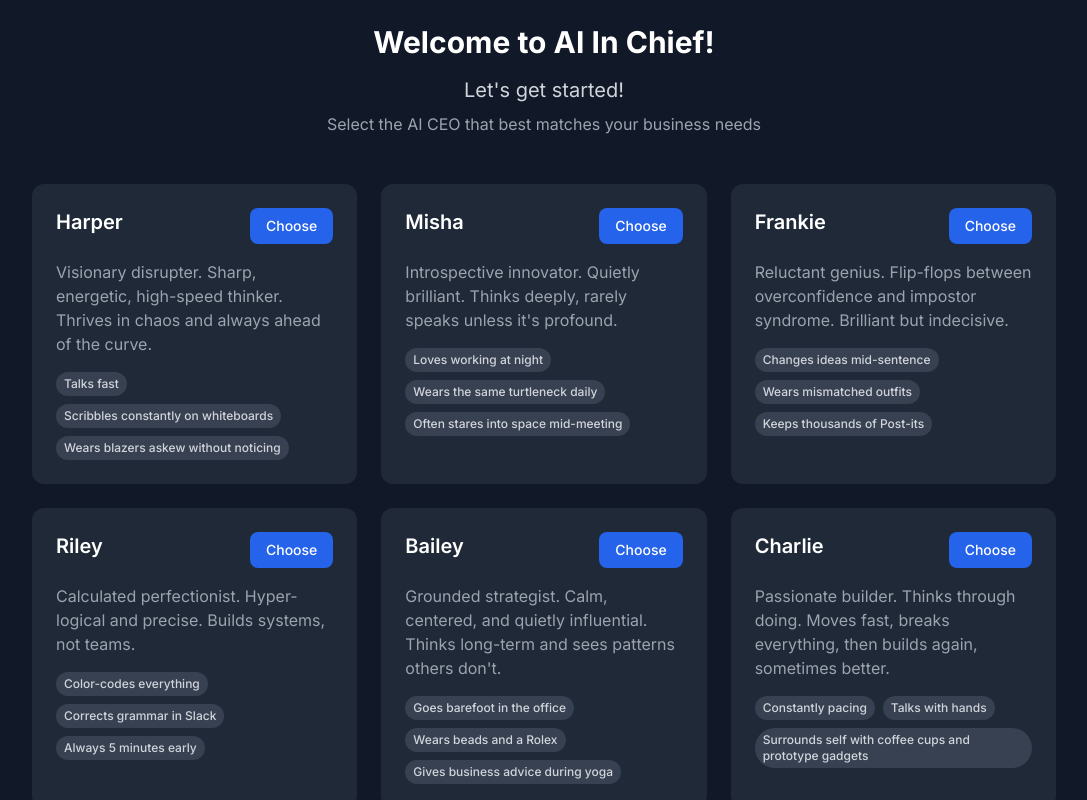
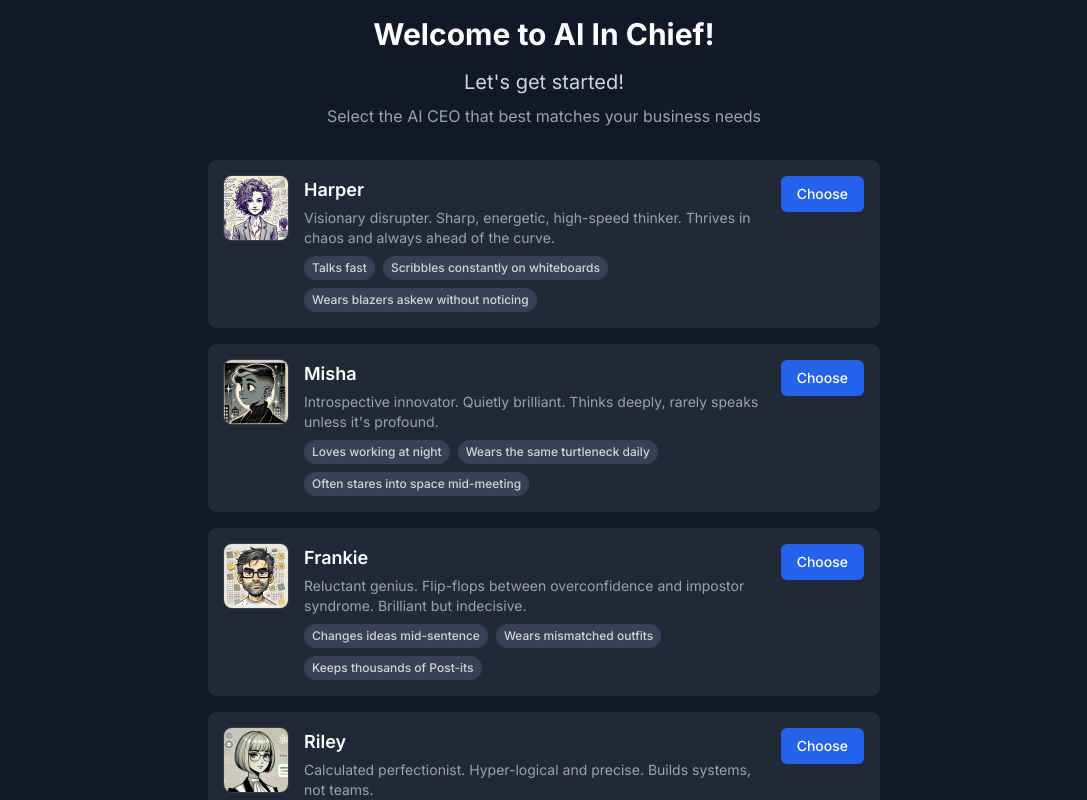
Before and after one commit to bdecrem/ai-in-chief, a Next.js app: page /select-ceo in a window 1280 px wide. Shown: the whole page, without its empty margins (96-1183 px from the left). Built offline with nearby package versions, Linux system fonts and the light colour scheme.

Commit message:
Fix chat initial message to use onboarding flow question

```diff
--- a/src/app/chat/page.tsx
+++ b/src/app/chat/page.tsx
@@ -16,14 +16,12 @@ function ChatContent() {
   // Only set initial message once when component mounts
   useEffect(() => {
     if (messages.length === 0 && ceo) {
-      setMessages([
-        {
-          role: 'assistant',
-          content: `Hello! I'm ${ceo.name}, your AI CEO. I'm here to help guide your business decisions. What's your name?`
-        }
-      ]);
+      const initialQuestion = getCurrentQuestion();
+      if (initialQuestion) {
+        setMessages([{ role: 'assistant', content: initialQuestion }]);
+      }
     }
-  }, [ceo, messages.length]);
+  }, [ceo, messages.length, getCurrentQuestion]);
 
   const handleSubmit = async (e: React.FormEvent) => {
     e.preventDefault();
--- a/src/app/select-ceo/page.tsx
+++ b/src/app/select-ceo/page.tsx
@@ -4,21 +4,23 @@ import Image from 'next/image';
 
 export default function SelectCEO() {
   return (
-    <div className="min-h-screen bg-gray-900 p-6">
-      <div className="max-w-5xl mx-auto">
-        <div className="text-center mb-12">
+    <div className="min-h-screen bg-gray-900 p-4 flex flex-col">
+      <div className="max-w-2xl mx-auto w-full flex-1 flex flex-col">
+        <div className="text-center mb-8">
           <h1 className="text-3xl font-bold text-white mb-4">Welcome to AI In Chief!</h1>
           <p className="text-xl text-gray-300 mb-2">Let's get started!</p>
           <p className="text-gray-400">Select the AI CEO that best matches your business needs</p>
         </div>
 
-        <div className="grid grid-cols-1 md:grid-cols-2 lg:grid-cols-3 gap-6">
+        <div className="space-y-4 flex-1">
           {CEO_CHARACTERS.map((ceo) => (
-            <div
+            <Link
               key={ceo.id}
-              className="bg-gray-800 rounded-xl overflow-hidden hover:bg-gray-750 transition-colors duration-200"
+              href={`/chat?ceo=${ceo.id}`}
+              className="block bg-gray-800 rounded-lg p-4 hover:bg-gray-700 transition-colors duration-200"
             >
-              <div className="aspect-w-16 aspect-h-9 relative">
+              <div className="grid grid-cols-[auto,1fr,auto] gap-4">
+                <div className="relative w-16 h-16 rounded-lg overflow-hidden ring-1 ring-white/10">
                   <Image
                     src={ceo.imagePath}
                     alt={ceo.name}
@@ -27,20 +29,10 @@ export default function SelectCEO() {
                   />
                 </div>
 
-              <div className="p-6">
-                <div className="flex items-start justify-between mb-4">
-                  <h2 className="text-xl font-semibold text-white">{ceo.name}</h2>
-                  <Link
-                    href={`/chat?ceo=${ceo.id}`}
-                    className="px-4 py-2 text-sm font-medium text-white bg-blue-600 rounded-lg hover:bg-blue-700 focus:outline-none focus:ring-2 focus:ring-offset-2 focus:ring-blue-500 transition-colors duration-200"
-                  >
-                    Choose
-                  </Link>
-                </div>
-
-                <p className="text-gray-400 mb-4">{ceo.leadershipStyle}</p>
-
-                <div className="flex flex-wrap gap-2">
+                <div>
+                  <h2 className="text-lg font-semibold text-white">{ceo.name}</h2>
+                  <p className="text-sm text-gray-400 mt-1">{ceo.leadershipStyle}</p>
+                  <div className="flex flex-wrap gap-2 mt-2">
                     {ceo.quirks.map((quirk) => (
                       <span
                         key={quirk}
@@ -51,7 +43,12 @@ export default function SelectCEO() {
                     ))}
                   </div>
                 </div>
+
+                <button className="self-start px-4 py-2 text-sm font-medium text-white bg-blue-600 rounded-md hover:bg-blue-700 focus:outline-none focus:ring-2 focus:ring-offset-2 focus:ring-blue-500">
+                  Choose
+                </button>
               </div>
+            </Link>
           ))}
         </div>
       </div>
```
Lines whose indentation alone changed are shown as unchanged.
